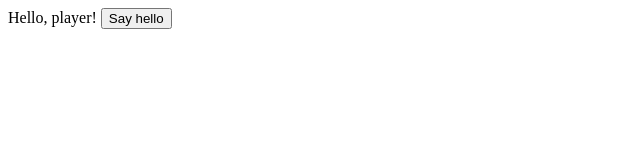
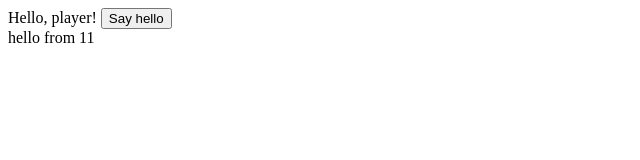
Before and after one commit to amatveyakin/amatveyakin.github.io, a plain HTML site: page index.html in a window 1280 px wide. Both pictures are taken after a click on the button "Say hello". Shown: the full height of the page, 0-640 px from the left. Drawn offline with Linux system fonts and the light colour scheme.

Commit message:
Update index.html

```diff
--- a/index.html
+++ b/index.html
@@ -2,7 +2,7 @@
 <head>
 <script type="text/javascript">
     function showAndroidToast(toast) {
-        document.getElementById('element').innerHTML = "hello from " + (new Date()).seconds();
+        document.getElementById('element').innerHTML = "hello from " + (new Date()).getSeconds();
         Android.showToast(toast);
     }
 </script>
```
